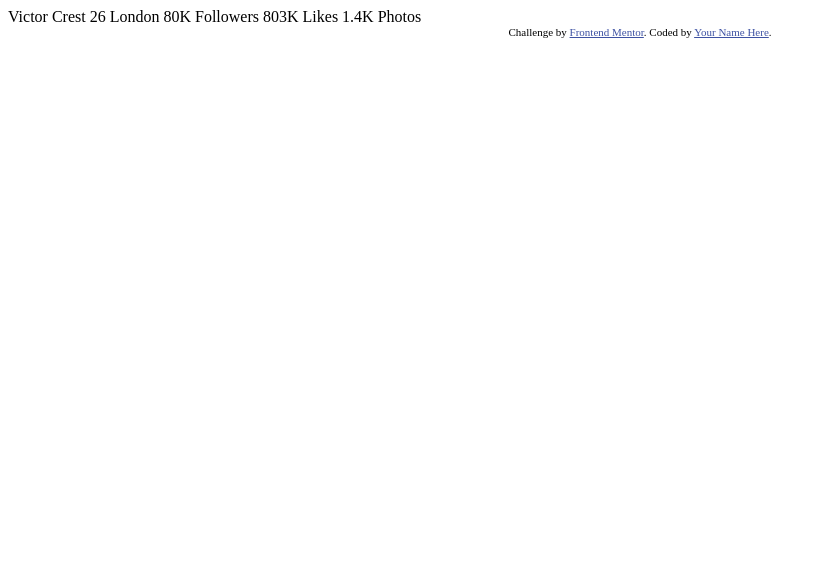
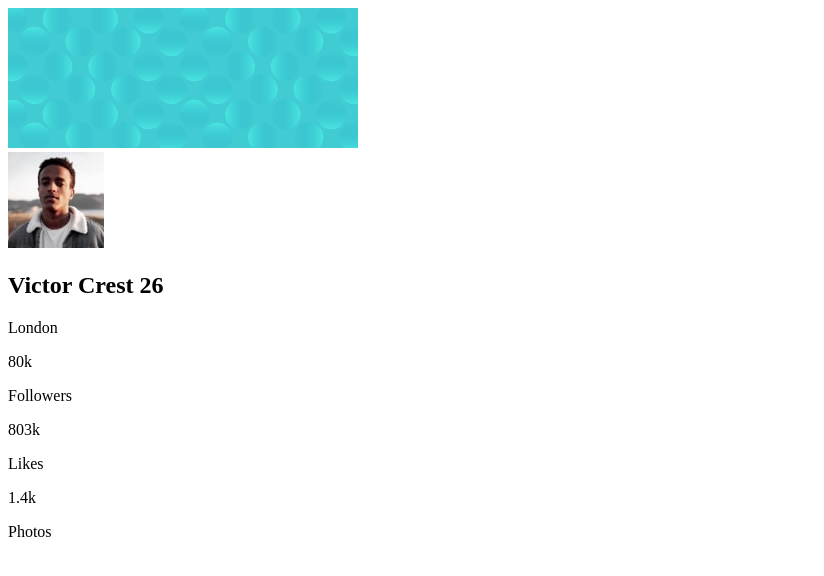
Before and after one commit to PunoBootcamper/profile-card-component, a plain HTML site: page index.html in a window 1280 px wide. Shown: the whole page, without its empty margins (0-824 px from the left). Drawn offline with Linux system fonts and the light colour scheme.

Commit message:
feat: add html markup

```diff
--- a/index.html
+++ b/index.html
@@ -1,35 +1,42 @@
 <!DOCTYPE html>
 <html lang="en">
-<head>
-  <meta charset="UTF-8">
-  <meta name="viewport" content="width=device-width, initial-scale=1.0"> <!-- displays site properly based on user's device -->
+  <head>
+    <meta charset="UTF-8" />
+    <meta name="viewport" content="width=device-width, initial-scale=1.0" />
+    <!-- displays site properly based on user's device -->
+    <link
+      rel="icon"
+      type="image/png"
+      sizes="32x32"
+      href="./images/favicon-32x32.png"
+    />
+    <title>Frontend Mentor | Profile card component</title>
+  </head>
 
-  <link rel="icon" type="image/png" sizes="32x32" href="./images/favicon-32x32.png">
-
-  <title>Frontend Mentor | Profile card component</title>
-
-  <!-- Feel free to remove these styles or customise in your own stylesheet 👍 -->
-  <style>
-    .attribution { font-size: 11px; text-align: center; }
-    .attribution a { color: hsl(228, 45%, 44%); }
-  </style>
-</head>
-<body>
-  Victor Crest
-  26
-  London
-
-  80K
-  Followers
-
-  803K
-  Likes
-
-  1.4K
-  Photos
-  <div class="attribution">
-    Challenge by <a href="https://www.frontendmentor.io?ref=challenge" target="_blank">Frontend Mentor</a>.
-    Coded by <a href="#">Your Name Here</a>.
-  </div>
-</body>
+  <body>
+    <div class="container">
+      <div class="wrapper">
+        <img src="images/bg-pattern-card.svg" alt="">
+        <div class="content">
+          <img src="images/image-victor.jpg" alt="">
+          <h2>Victor Crest <span>26</span></h2>
+          <p>London</p>
+          <div class="footer">
+            <div>
+              <p class="num">80k</p>
+              <p>Followers</p>
+            </div>
+            <div>
+              <p class="num">803k</p>
+              <p>Likes</p>
+            </div>
+            <div>
+              <p class="num">1.4k</p>
+              <p>Photos</p>
+            </div>
+          </div>
+        </div>
+      </div>
+    </div>
+  </body>
 </html>
```
Also changed, not shown: images/bg-pattern-bottom.svg (added), images/bg-pattern-card.svg (added), images/bg-pattern-top.svg (added), images/favicon-32x32.png (added), images/image-victor.jpg (added).
